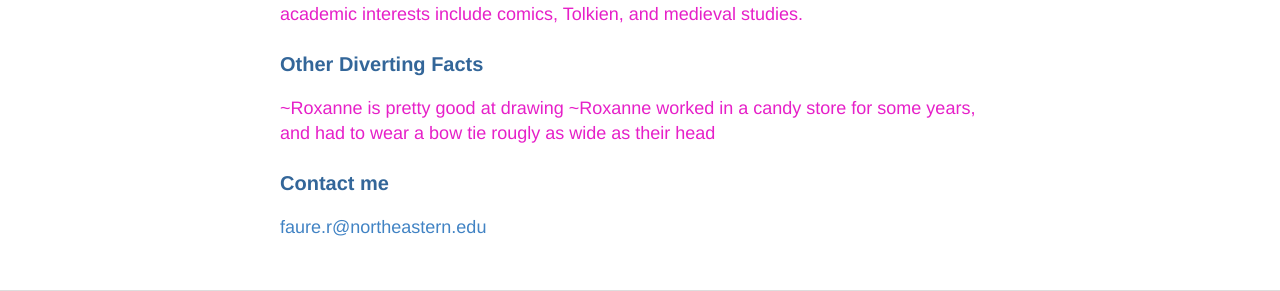
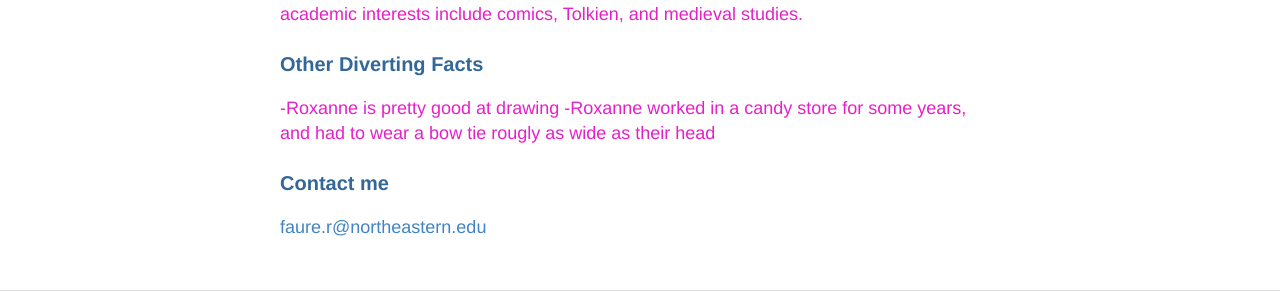
Before and after one commit to RoxanneFaure/RoxanneFaure.github.io, a Jekyll site: the page built from about.md, in a window 1280 px wide. Shown: the part 389-680 px from the top of the page. Built offline with Jekyll 4.4.1, drawn with Linux system fonts in a browser that asks for light colours.

```diff
--- a/about.md
+++ b/about.md
@@ -8,8 +8,8 @@ Roxanne Faure is, as the header of this website states, merely a chicken tender
 
 ### Other Diverting Facts
 
-~Roxanne is pretty good at drawing
-~Roxanne worked in a candy store for some years, and had to wear a bow tie rougly as wide as their head
+-Roxanne is pretty good at drawing
+-Roxanne worked in a candy store for some years, and had to wear a bow tie rougly as wide as their head
 
 ### Contact me
 
```
